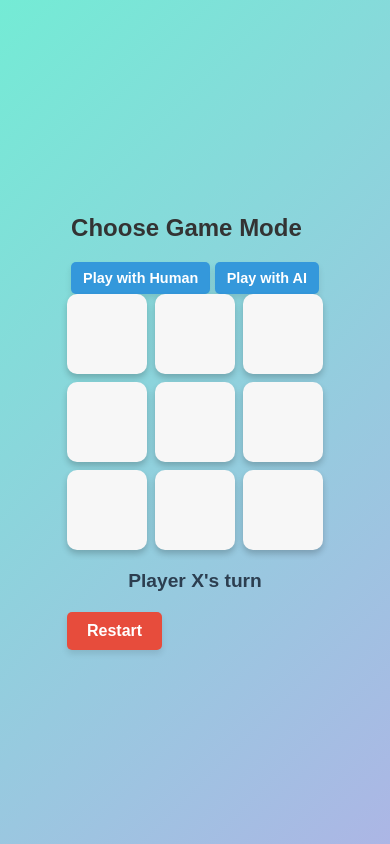
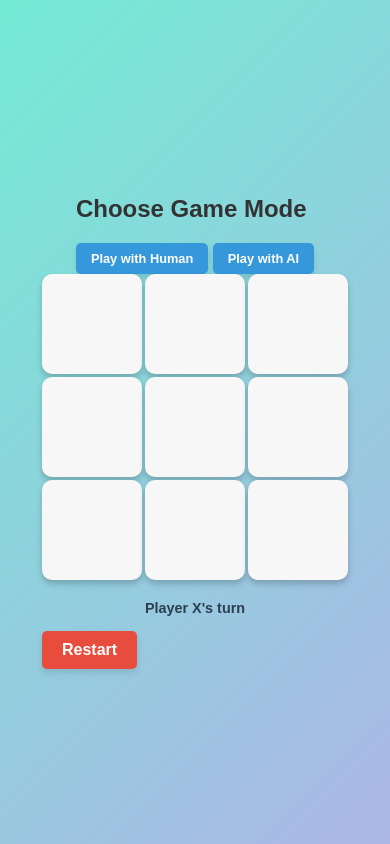
Before and after one commit to akinolaoluwabamise/gamesX, a plain HTML site: page index.html in a window 390 px wide. Both pictures are taken after a click on the button "Play with Human". Drawn offline with Linux system fonts and the light colour scheme.

Commit message:
initial commit

```diff
--- a/css/style.css
+++ b/css/style.css
@@ -109,21 +109,10 @@ button:active {
     background: #a93226;
 }
 
-@media (max-width: 600px) {
-    h1 {
-        font-size: 2em;
-    }
-
+@media (max-width: 768px) {
     #board {
-        grid-template-columns: repeat(3, 80px);
-        grid-template-rows: repeat(3, 80px);
-        gap: 8px;
-    }
-
-    @media (max-width: 600px) {
-        #board {
-            width: 90%;
-            height: 90%;
+        max-width: 300px;
+        gap: 4px;
     }
 
     .cell {
@@ -133,16 +122,28 @@ button:active {
     button {
         font-size: 0.9rem;
     }
+
+    #message {
+        font-size: 1rem;
+    }
+}
+
+@media (max-width: 480px) {
+    #board {
+        max-width: 90%;
+        gap: 3px;
     }
 
     .cell {
-        width: 80px;
-        height: 80px;
-        font-size: 2em;
+        font-size: 1.2rem;
     }
 
     button {
-        font-size: 0.9em;
-        padding: 8px 12px;
+        font-size: 0.8rem;
+        padding: 8px 15px;
+    }
+
+    #message {
+        font-size: 0.9rem;
     }
 }
```
Lines whose indentation alone changed are shown as unchanged.
